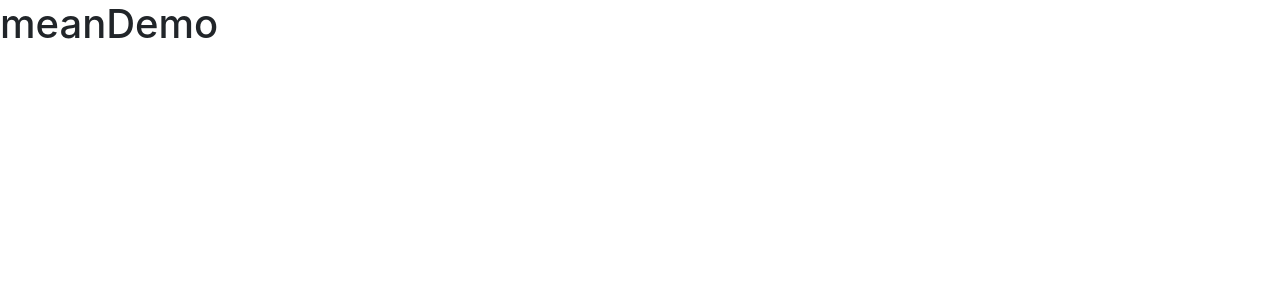
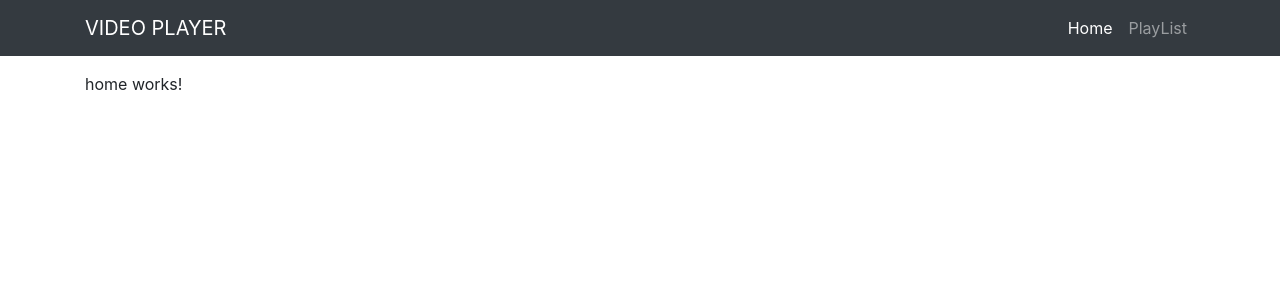
Before and after one commit to Twinklehingu/meanDemo, an Angular app: page /home in a window 1280 px wide. Shown: the top 300 px of the page. Built offline with nearby package versions, Linux system fonts and the light colour scheme.

Commit message:
added navbar in home-page

```diff
--- a/src/app/app.component.html
+++ b/src/app/app.component.html
@@ -1,3 +1,12 @@
-<h1>
-  {{title}}
-</h1>
+<nav class="navbar navbar-expand-sm navbar-dark bg-dark mb-3">
+  <div class="container">
+    <a href="#" class="navbar-brand">VIDEO PLAYER</a>
+    <ul class="navbar-nav">
+      <li class="navbar-item"><a class="nav-link" routerLink="/home" routerLinkActive="active">Home</a></li>
+      <li class="navbar-item"><a class="nav-link" routerLink="/videos" routerLinkActive="active">PlayList</a></li>
+    </ul>
+  </div>
+</nav>
+<div class="container">
+  <router-outlet></router-outlet>
+</div>
```
